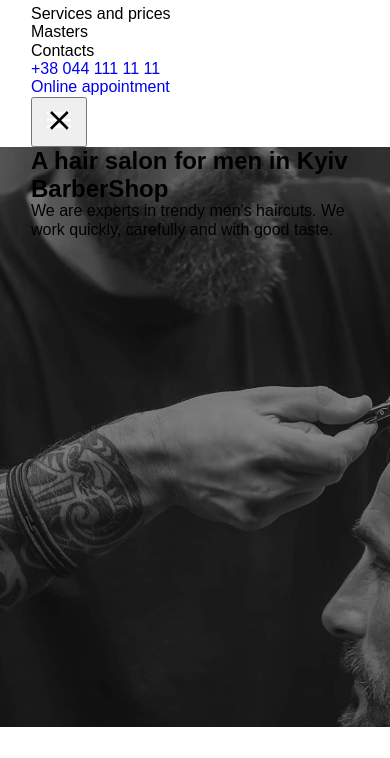
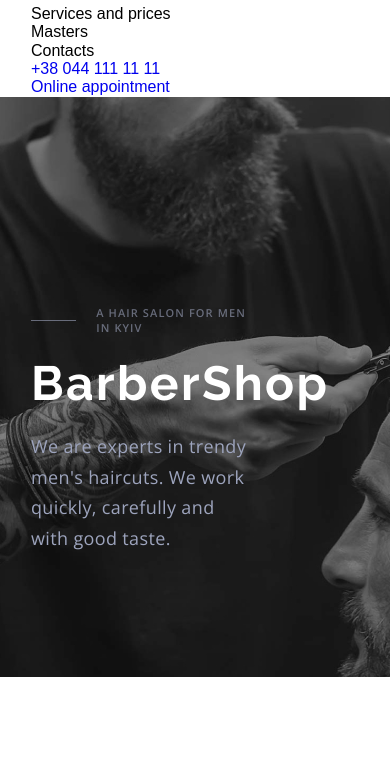
Before and after one commit to solarenergy990/barbershop, a website built with Parcel: page src/index.html in a window 390 px wide. Shown: the part 58-816 px from the top of the page. Built offline with nearby package versions, Linux system fonts and the light colour scheme.

Commit message:
Hero styles added
Have added styles for hero section. mobile + tablet + desktop

```diff
--- a/src/index.html
+++ b/src/index.html
@@ -23,14 +23,7 @@
 
   <main>
     <!-- Hero section -->
-    <section class="hero hero__overlay">
-      <div class="container">
-        <h1>A hair salon for men in Kyiv</h1>
-        <h2>BarberShop</h2>
-        <p>We are experts in trendy men's haircuts. We work quickly, carefully and with good taste.</p>
-      </div>
-    </section>
-
+    <include src="./partials/hero.html"></include>
     <!-- About us section -->
     <section class="section">
       <div class="container">
--- a/src/partials/header.html
+++ b/src/partials/header.html
@@ -19,13 +19,11 @@
             </ul>
         </nav>
 
-        <button type="button">
+        <!-- <button type="button">
             <svg viewBox="0 0 100 100" width="40">
                 <use class="header__icon--open" href="./images/icons.svg#icon-menu_40px-1"></use>
                 <use class="header__icon--close" href="./images/icons.svg#icon-close_40px-1"></use>
             </svg>
-        </button>
+        </button> -->
     </div>
-
-
 </header>
--- /dev/null
+++ b/src/partials/hero.html
@@ -0,0 +1,8 @@
+<section class="hero hero__overlay">
+    <div class="hero__container">
+        <h2 class="hero__subtitle">A hair salon for men in Kyiv</h2>
+        <h1 class="hero__title">BarberShop</h1>
+        <p class="hero__text">We are experts in trendy men's haircuts. We work quickly, carefully and with good taste.
+        </p>
+    </div>
+</section>
--- a/src/sass/components/common/_base.scss
+++ b/src/sass/components/common/_base.scss
@@ -50,8 +50,8 @@ img {
   @media screen and (min-width: 768px) {
     width: 768px;
   }
-  @media screen and (min-width: 1200px) {
-    width: 1200px;
+  @media screen and (min-width: 1280px) {
+    width: 1280px;
   }
 }
 
--- a/src/sass/components/hero/_hero.scss
+++ b/src/sass/components/hero/_hero.scss
@@ -50,3 +50,68 @@
     }
   }
 }
+
+.hero__container {
+  padding-top: 208px;
+  padding-left: 31px;
+  padding-right: 143px;
+  @media screen and (min-width: 768px) {
+    padding-top: 272px;
+    padding-left: 83px;
+    padding-right: 171px;
+  }
+  @media screen and (min-width: 1280px) {
+    padding-top: 272px;
+    padding-left: 100px;
+    padding-right: 525px;
+  }
+}
+
+.hero__subtitle {
+  display: flex;
+  align-items: center;
+
+  font-family: $primary-font-family;
+  font-style: normal;
+  font-weight: $secondary-font-weight;
+  font-size: $subtitle-text-size;
+  line-height: $secondary-line-height;
+  letter-spacing: 0.1em;
+  text-transform: uppercase;
+
+  margin-bottom: 20px;
+
+  color: rgba(157, 164, 189, 0.6);
+  &:before {
+    content: '';
+    display: block;
+    height: 1px;
+    width: 60px;
+    background: rgba(157, 164, 189, 0.6);
+    margin-right: 20px;
+  }
+}
+
+.hero__title {
+  font-family: $secondary-font-family;
+  font-style: normal;
+  font-weight: $rare-text-weight;
+  font-size: $hero-mob-tab-title;
+  line-height: 1.16;
+  letter-spacing: 0.05em;
+
+  color: #ffffff;
+
+  margin-bottom: 20px;
+}
+
+.hero__text {
+  font-family: $primary-font-family;
+  font-style: normal;
+  font-weight: $primary-text-weight;
+  font-size: $secondary-text-size;
+  line-height: $primary-line-height;
+  letter-spacing: 0.02em;
+
+  color: #9da4bd;
+}
--- a/src/sass/utils/_variables.scss
+++ b/src/sass/utils/_variables.scss
@@ -10,11 +10,13 @@ $primary-icon-colour: #afb1b8;
 
 $primary-font-family: Open Sans, sans-serif;
 $secondary-font-family: Raleway, sans-serif;
-$primary-text-weight: 400;
-$secondary-font-weight: 500;
-$rare-text-weight: 700;
+$primary-text-weight: normal;
+$secondary-font-weight: 600;
+$rare-text-weight: bold;
 $primary-text-size: 14px;
 $secondary-text-size: 18px;
-$rare-text-size: 42px;
+$subtitle-text-size: 11px;
+$title-text-size: 42px;
+$hero-mob-tab-title: 48px;
 $primary-line-height: 1.7;
 $secondary-line-height: 1.4;
```
